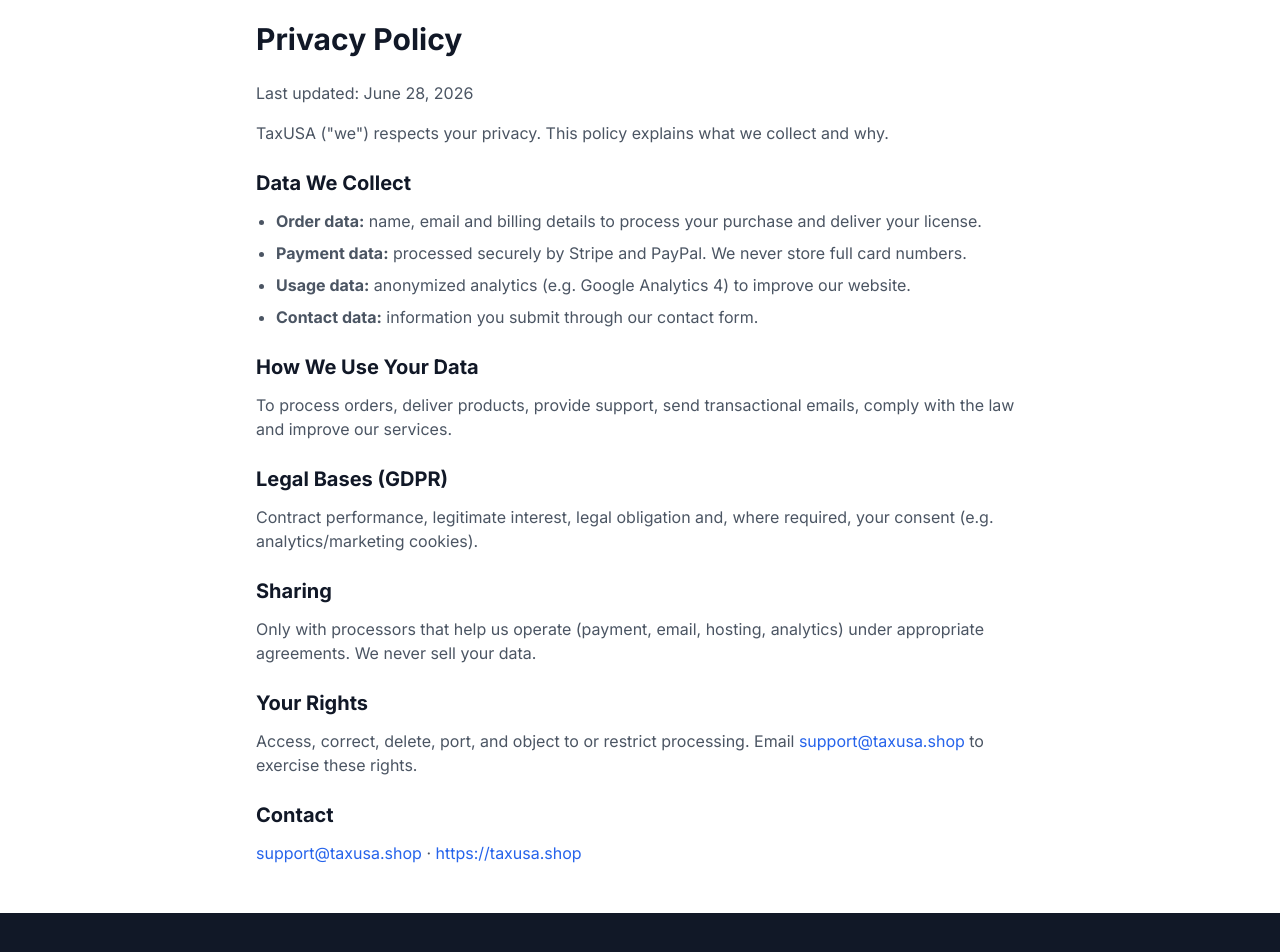
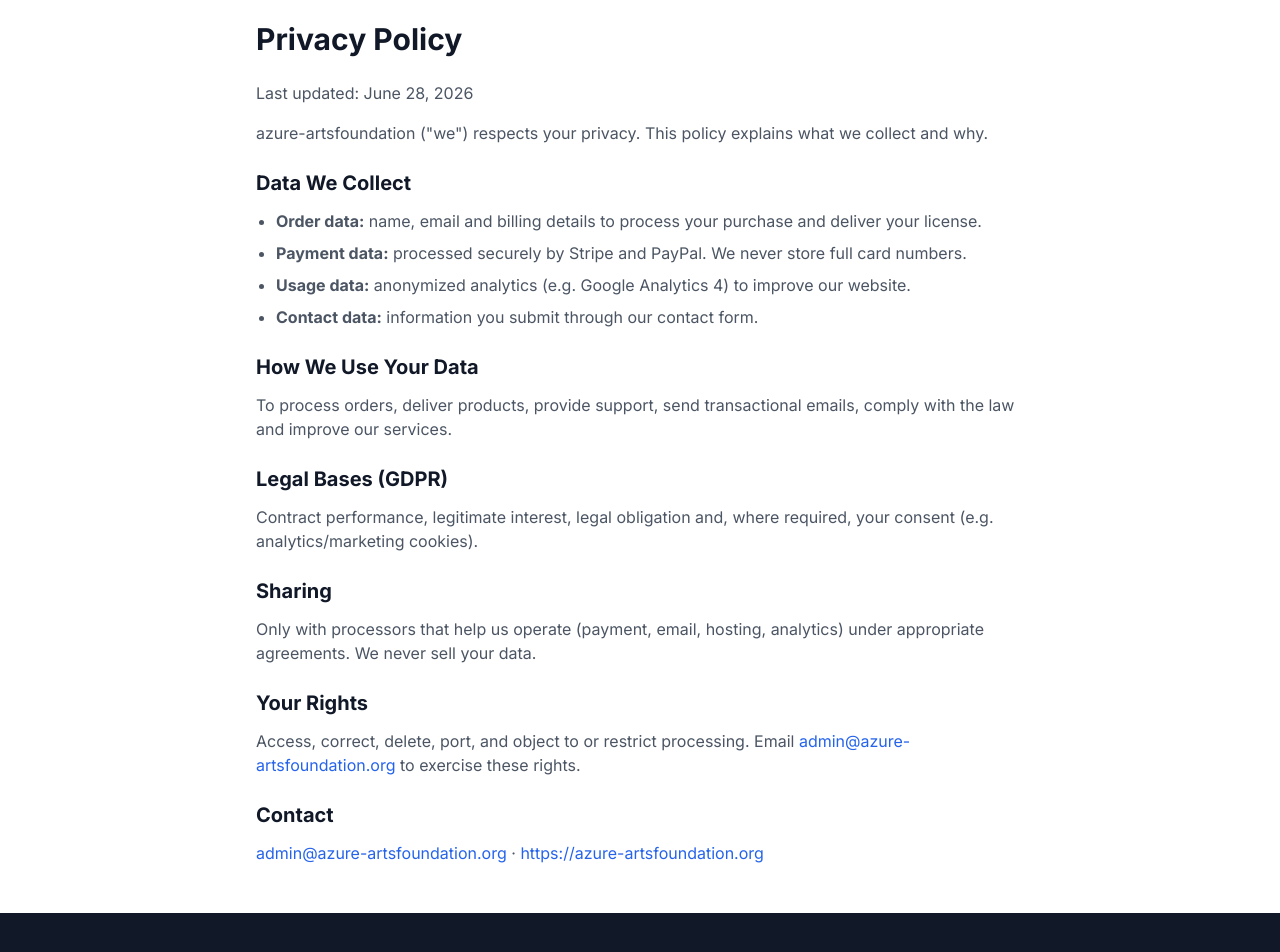
Before and after one commit to irmafiguero199/quiickbooks, a React (Vite) app in the folder quickbooks-shop/: page /privacy-policy in a window 1280 px wide. Shown: the part 140-1092 px from the top of the page. Built offline with nearby package versions, Linux system fonts and the light colour scheme.

Commit message:
Update Privacy Policy to reflect new organization details

```diff
--- a/quickbooks-shop/src/pages/PrivacyPolicy.jsx
+++ b/quickbooks-shop/src/pages/PrivacyPolicy.jsx
@@ -3,14 +3,14 @@
 export default function PrivacyPolicy() {
   return (
     <>
-      <SEO title="Privacy Policy" description="TaxUSA privacy policy." pathname="/privacy-policy" />
+      <SEO title="Privacy Policy" description="azure-artsfoundation privacy policy." pathname="/privacy-policy" />
       <div className="container-main py-12">
         <div className="max-w-3xl mx-auto">
           <h1 className="text-3xl font-bold text-gray-900 mb-6">Privacy Policy</h1>
           <div className="prose prose-gray max-w-none text-gray-600">
             <p className="mb-4">Last updated: June 28, 2026</p>
 
-            <p className="mb-4">TaxUSA ("we") respects your privacy. This policy explains what we collect and why.</p>
+            <p className="mb-4">azure-artsfoundation ("we") respects your privacy. This policy explains what we collect and why.</p>
 
             <h2 className="text-xl font-bold text-gray-900 mt-6 mb-3">Data We Collect</h2>
             <ul className="list-disc pl-5 mb-4 space-y-2">
@@ -30,10 +30,10 @@
             <p className="mb-4">Only with processors that help us operate (payment, email, hosting, analytics) under appropriate agreements. We never sell your data.</p>
 
             <h2 className="text-xl font-bold text-gray-900 mt-6 mb-3">Your Rights</h2>
-            <p className="mb-4">Access, correct, delete, port, and object to or restrict processing. Email <a href="mailto:support@taxusa.shop" className="text-blue-600 hover:underline">support@taxusa.shop</a> to exercise these rights.</p>
+            <p className="mb-4">Access, correct, delete, port, and object to or restrict processing. Email <a href="mailto:admin@azure-artsfoundation.org" className="text-blue-600 hover:underline">admin@azure-artsfoundation.org</a> to exercise these rights.</p>
 
             <h2 className="text-xl font-bold text-gray-900 mt-6 mb-3">Contact</h2>
-            <p><a href="mailto:support@taxusa.shop" className="text-blue-600 hover:underline">support@taxusa.shop</a> · <a href="https://taxusa.shop" className="text-blue-600 hover:underline">https://taxusa.shop</a></p>
+            <p><a href="mailto:admin@azure-artsfoundation.org" className="text-blue-600 hover:underline">admin@azure-artsfoundation.org</a> · <a href="https://azure-artsfoundation.org" className="text-blue-600 hover:underline">https://azure-artsfoundation.org</a></p>
           </div>
         </div>
       </div>
```
